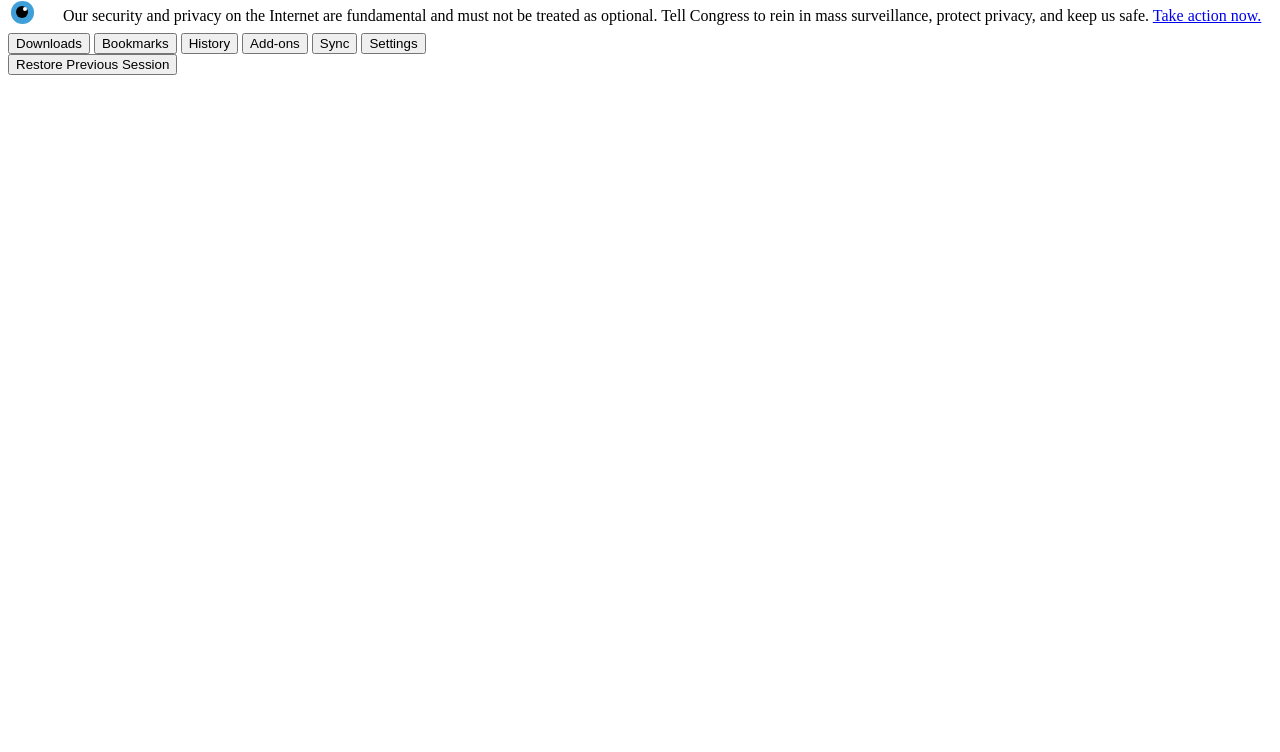
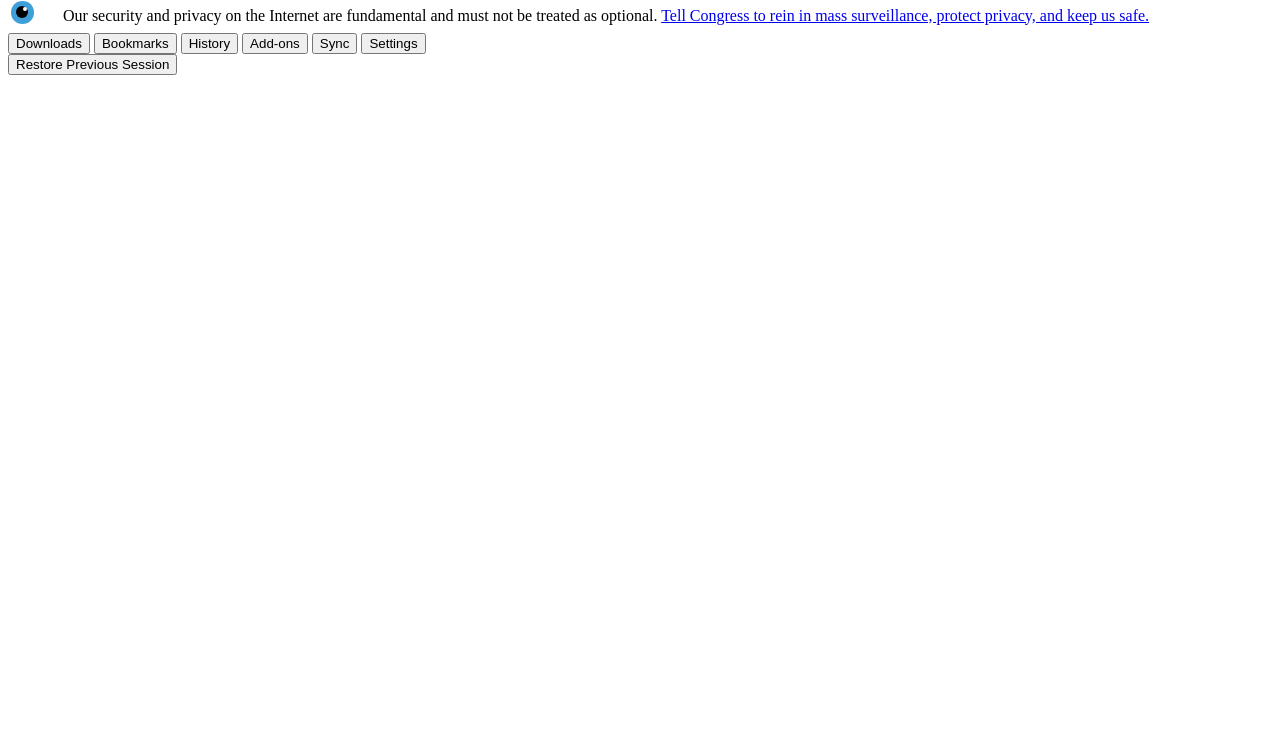
Before and after one commit to ScottDowne/eoy-snippets, a website: page eyeball-snippet/index.html in a window 1280 px wide. Shown: the part 48-800 px from the top of the page. Drawn offline with Linux system fonts and the light colour scheme.

Commit message:
updates to link copy

```diff
--- a/eyeball-snippet/index.html
+++ b/eyeball-snippet/index.html
@@ -366,7 +366,7 @@
       </div>
     </div>
     <div class="text-container">
-      Our security and privacy on the Internet are fundamental and must not be treated as optional. Tell Congress to rein in mass surveillance, protect privacy, and keep us safe. <a href="http://mzl.la/1CgTnKg">Take action now.</a>
+      Our security and privacy on the Internet are fundamental and must not be treated as optional. <a href="http://mzl.la/1CgTnKg">Tell Congress to rein in mass surveillance, protect privacy, and keep us safe.</a>
     </div>
   </div>
 
```
Also changed, not shown: eyeball-snippet/snippet.html (+1 -1 lines).
